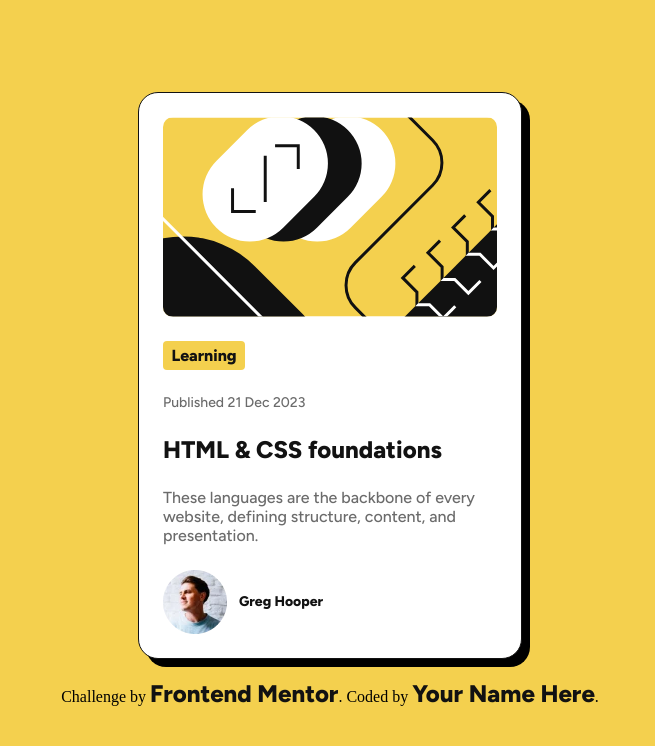
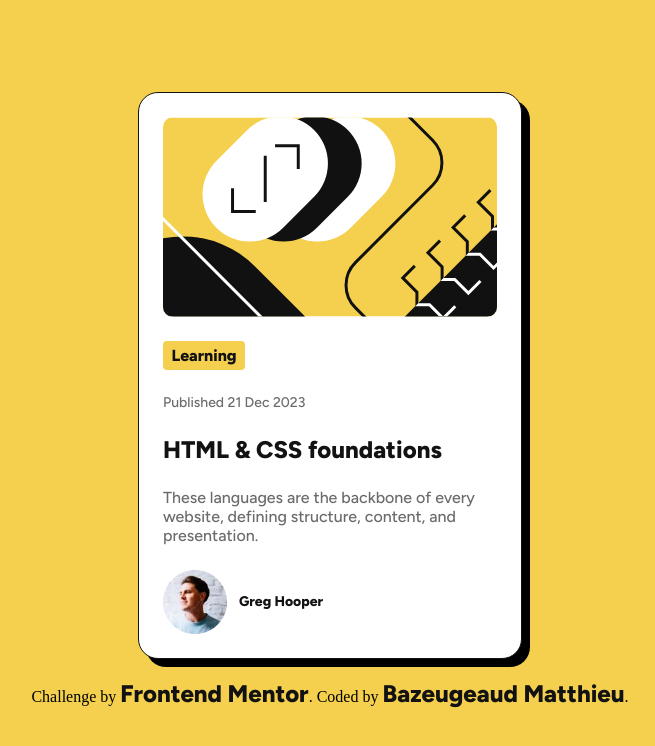
Before and after one commit to Siblife/BLOG_CARD_FRONTEND_MENTOR, a plain HTML site: page index.html in a window 1280 px wide. Shown: the whole page, without its empty margins (310-965 px from the left). Drawn offline with Linux system fonts and the light colour scheme.

Commit message:
add name on html

```diff
--- a/index.html
+++ b/index.html
@@ -30,7 +30,7 @@
 </div>
   <div class="attribution">
     Challenge by <a href="https://www.frontendmentor.io?ref=challenge" target="_blank">Frontend Mentor</a>.
-    Coded by <a href="#">Your Name Here</a>.
+    Coded by <a href="#">Bazeugeaud Matthieu</a>.
   </div>
 
 </body>
```
